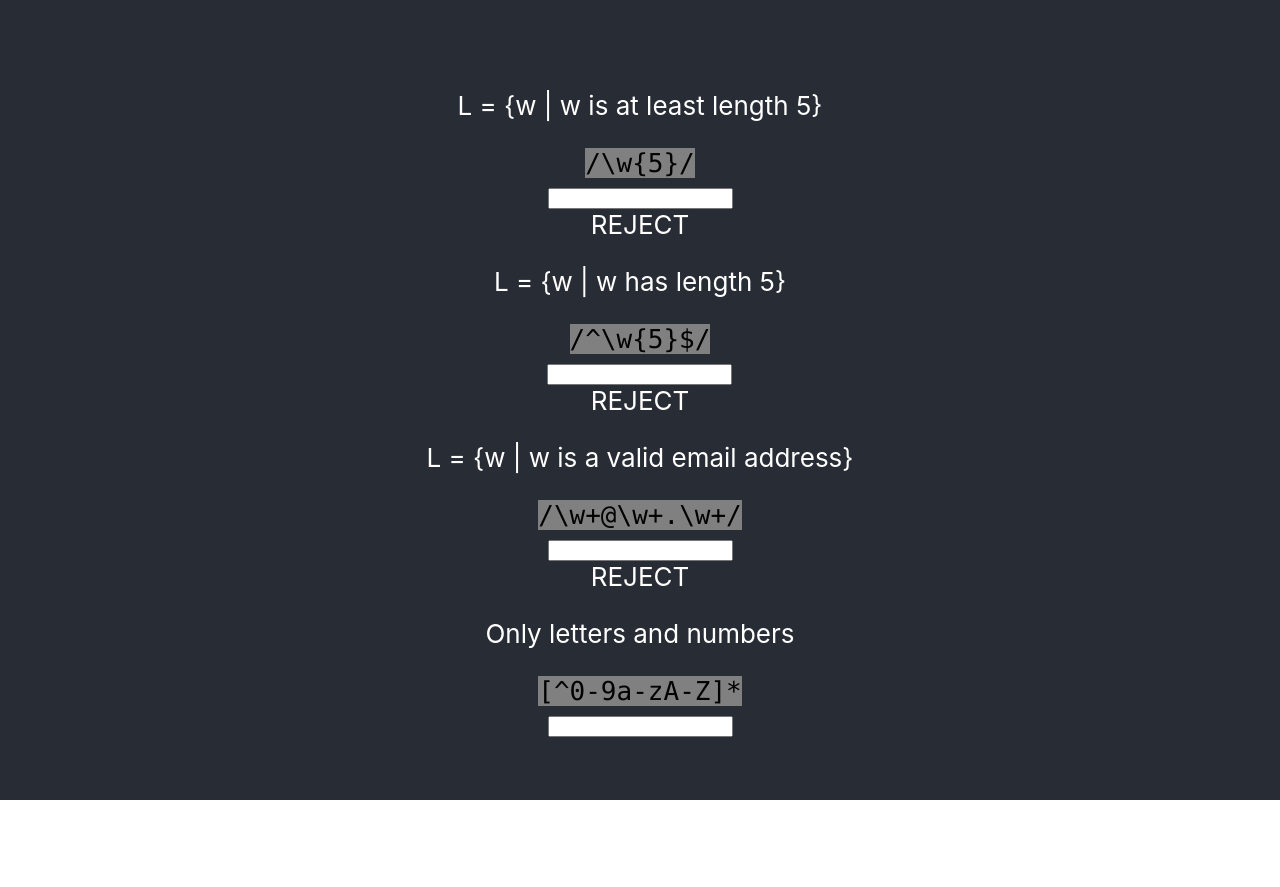
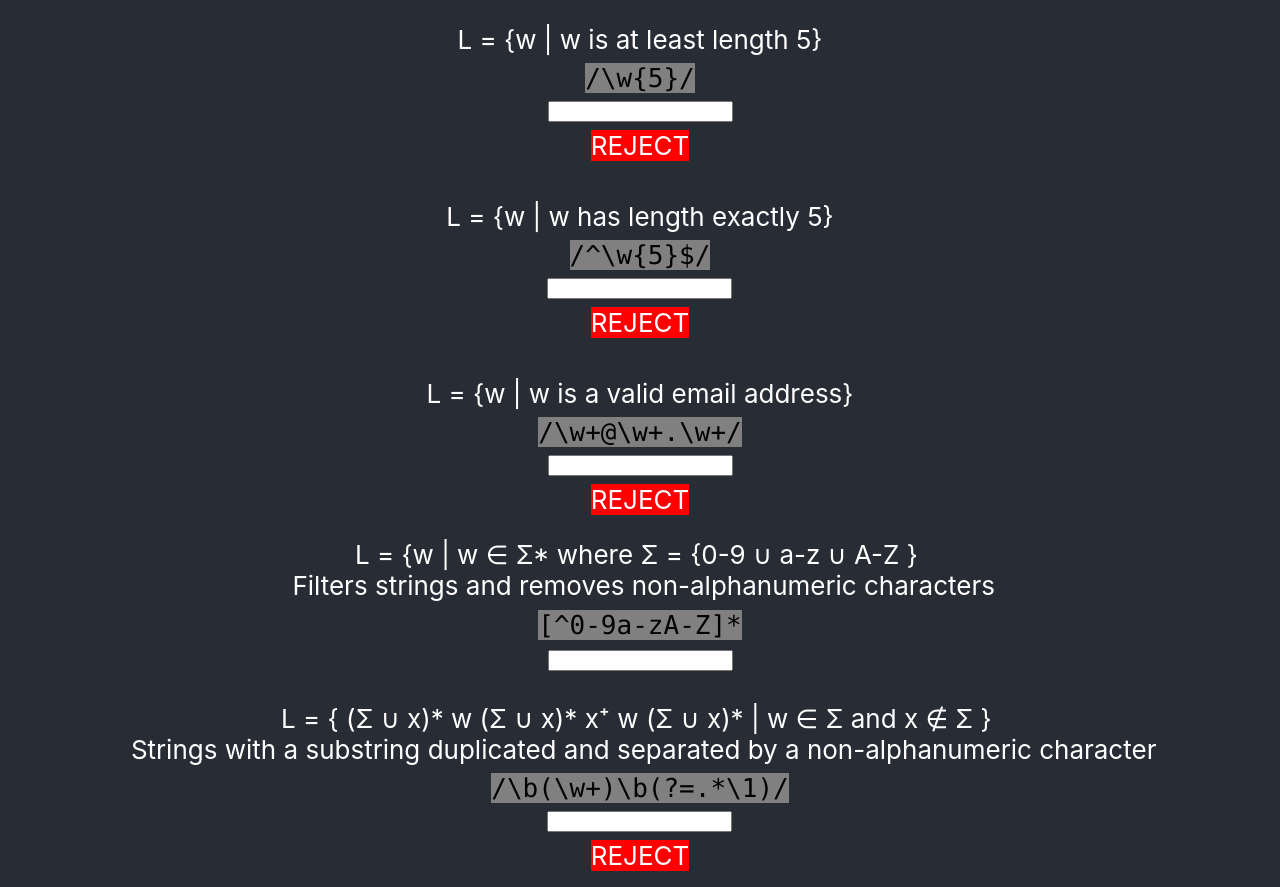
Before and after one commit to icowen/javascript-regex, a React (Create React App) app: page / in a window 1280 px wide. Before the commit the page ends 800 px from the top, so only its background shows below. Built offline with nearby package versions, Linux system fonts and the light colour scheme.

Commit message:
Revised some labels, included unicode for symbols, and updated css.

```diff
--- a/src/App.js
+++ b/src/App.js
@@ -24,21 +24,36 @@ class App extends Component {
         return s.replace(re, '');
     }
 
+    duplicateWords(s) {
+        let re = /\b(\w+)\b(?=.*\1)/;
+        return re.test(s);
+    }
+
     render() {
+        let sigma = '\u03A3';
+        let union = '\u222A';
+        let elementOf = '\u2208';
+        let notElementOf = '\u2209';
+        let plus = '\u207A';
+        let dupWordLang = `L = { (${sigma} ${union} x)* w (${sigma} ${union} x)* x${plus} w (${sigma} ${union} x)* | w ${elementOf} ${sigma} and x ${notElementOf} ${sigma} } \n Strings with a substring duplicated and separated by a non-alphanumeric character`;
+        let lettersAndNumbers = `L = {w | w ${elementOf} ${sigma}* where ${sigma} = {0-9 ${union} a-z ${union} A-Z } \n Filters strings and removes non-alphanumeric characters`;
         return (
             <div className="App">
                 <RegexComponent expr={this.stringOfLengthAtLeastFive}
                                 language={'L = {w | w is at least length 5}'}
                                 label={'/\\w{5}/'}/>
                 <RegexComponent expr={this.stringOfLengthExactlyFive}
-                                language={'L = {w | w has length 5}'}
+                                language={'L = {w | w has length exactly 5}'}
                                 label={'/^\\w{5}$/'}/>
                 <RegexComponent expr={this.validEmailAddress}
                                 language={'L = {w | w is a valid email address}'}
                                 label={'/\\w+@\\w+.\\w+/'}/>
                 <RegexExampleComponent expr={this.onlyLettersAndNumbers}
-                                       language={'Only letters and numbers'}
+                                       language={lettersAndNumbers}
                                        label={'[^0-9a-zA-Z]*'}/>
+                <RegexComponent expr={this.duplicateWords}
+                                language={dupWordLang}
+                                label={'/\\b(\\w+)\\b(?=.*\\1)/'}/>
             </div>
         );
     }
--- /dev/null
+++ b/src/RegexComponent.css
@@ -0,0 +1,25 @@
+input {
+    margin: 8px;
+}
+
+p{
+    white-space:pre-wrap;
+    margin: 8px;
+}
+
+.regex-block {
+    margin: 16px;
+    text-align: center;
+    display: flex;
+    flex-direction: column;
+    align-items: center;
+    justify-content: center;
+}
+
+.ACCEPT {
+    background-color: green;
+}
+
+.REJECT {
+    background-color: red;
+}
--- a/src/RegexComponent.jsx
+++ b/src/RegexComponent.jsx
@@ -1,5 +1,6 @@
 import React, { Component } from 'react';
 import PropTypes from 'prop-types';
+import './RegexComponent.css'
 
 class RegexComponent extends Component {
     constructor(props) {
@@ -18,13 +19,11 @@ class RegexComponent extends Component {
     render() {
         let {accepted} = this.state;
         return (
-          <div>
+          <div className={'regex-block'}>
               <p>{this.props.language}</p>
-              <div>
-                  <code>{this.props.label}</code>
-              </div>
+              <code>{this.props.label}</code>
               <input type={'text'} onChange={(e) => this.regexFunc(e.target.value)}/>
-              <div>{accepted}</div>
+              <div className={this.state.accepted}>{accepted}</div>
           </div> );
 
     }
```
